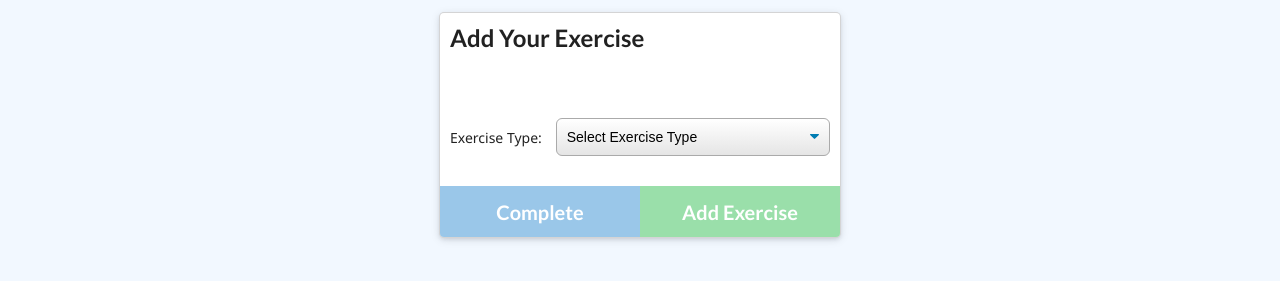
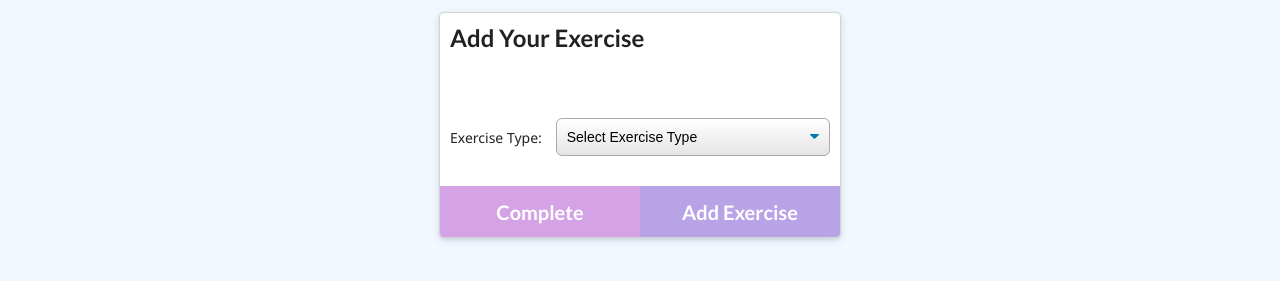
Before and after one commit to marauder30/fitness-tracker, a website: page public/exercise.html in a window 1280 px wide. Shown: the part 217-498 px from the top of the page. Drawn offline with nearby package versions, Linux system fonts and the light colour scheme; no server answers.

Commit message:
tiny bit more styling, adding screenshots for readme

```diff
--- a/public/exercise.html
+++ b/public/exercise.html
@@ -68,10 +68,10 @@
             </div>
           </div>
           <div class="buttons">
-            <button disabled class="huge ui blue button complete">
+            <button disabled class="huge ui purple button complete">
               Complete
             </button>
-            <button disabled class="huge ui positive button add-another">
+            <button disabled class="huge ui violet button add-another">
               Add Exercise
             </button>
           </div>
```
Also changed, not shown: public/fitness1.png (added).
